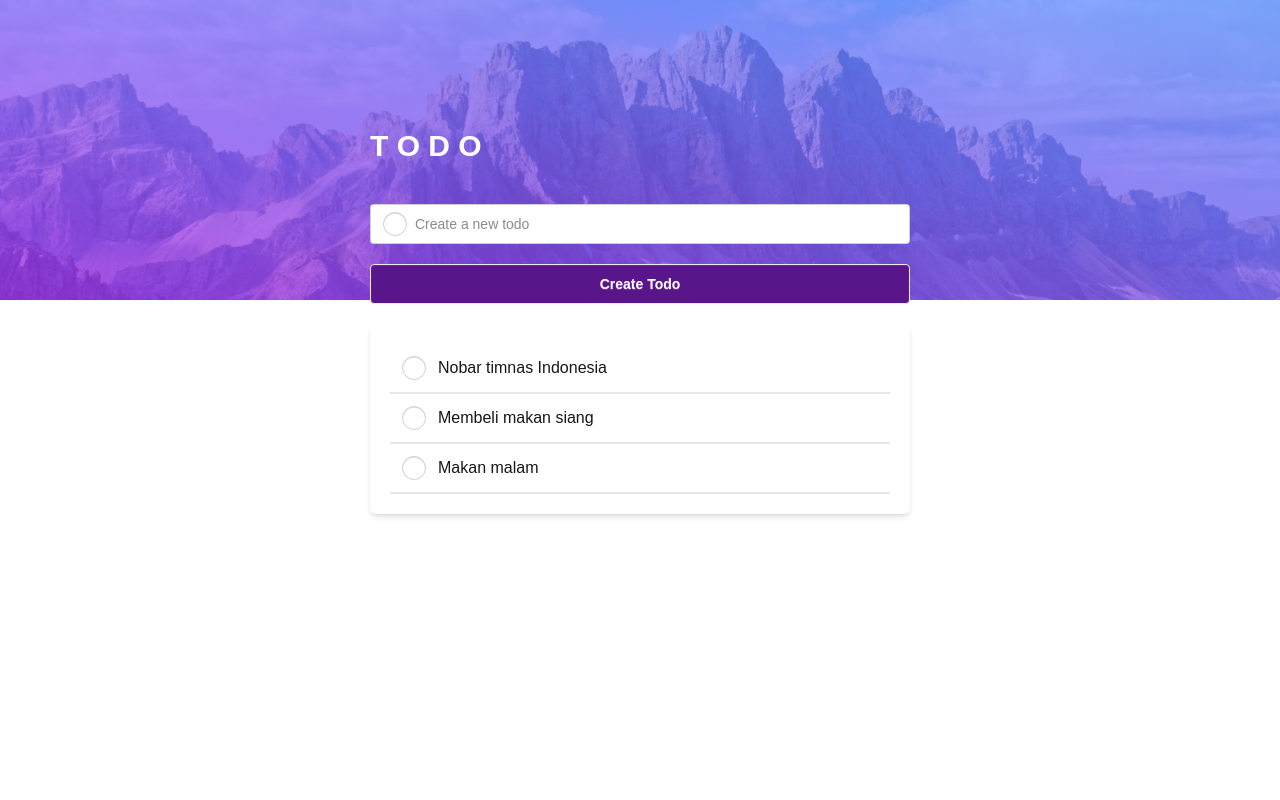
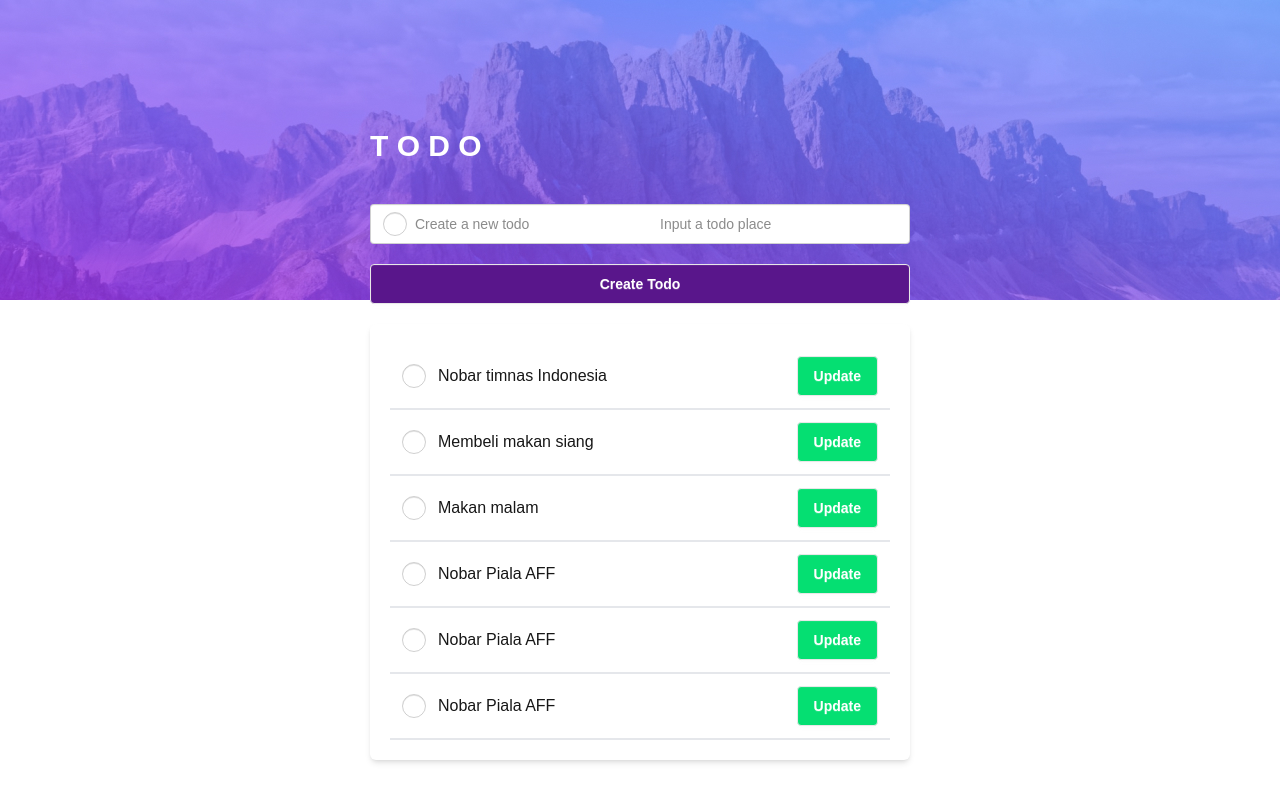
Before and after one commit to masdefry/JCWDOL021-Frontend, a Next.js app in the folder advance-nextjs/: page / in a window 1280 px wide. Built offline with nearby package versions, Linux system fonts and the light colour scheme; data requests are answered from the project's data file.

Commit message:
review challenge create todo

```diff
--- a/advance-nextjs/src/app/features/home/components/TodoList.tsx
+++ b/advance-nextjs/src/app/features/home/components/TodoList.tsx
@@ -1,15 +1,49 @@
+import { Dispatch, SetStateAction } from 'react';
+
 interface ITodoListProps {
   todo: string;
+  idToUpdate: string;
+  id: string;
+  setIdToUpdate: Dispatch<SetStateAction<string>>;
 }
 
-export default function TodoList({ todo }: ITodoListProps) {
+export default function TodoList({
+  todo,
+  idToUpdate,
+  id,
+  setIdToUpdate,
+}: ITodoListProps) {
   return (
     <div className='flex items-center gap-3 border-b-2 border-gray-200 p-3'>
       <input
         type='radio'
         className='radio'
       />
-      <h3>{todo}</h3>
+      {String(idToUpdate) === id ? (
+        <>
+          <input
+            type='text'
+            className='grow w-full input'
+            placeholder='Update new todo'
+          />
+          <button
+            onClick={() => setIdToUpdate(id)}
+            className='btn bg-green-400 text-white ml-auto'
+          >
+            Save
+          </button>
+        </>
+      ) : (
+        <>
+          <h3>{todo}</h3>
+          <button
+            onClick={() => setIdToUpdate(id)}
+            className='btn bg-green-400 text-white ml-auto'
+          >
+            Update
+          </button>
+        </>
+      )}
     </div>
   );
 }
--- a/advance-nextjs/src/app/page.tsx
+++ b/advance-nextjs/src/app/page.tsx
@@ -5,7 +5,9 @@ import { useEffect, useState, useRef } from 'react';
 
 export default function Home() {
   const [todos, setTodos] = useState([]);
+  const [idToUpdate, setIdToUpdate] = useState<string>('');
   const inputTodo = useRef<HTMLInputElement>(null);
+  const inputPlace = useRef<HTMLInputElement>(null);
 
   const onGetTodos = async () => {
     try {
@@ -17,13 +19,18 @@ export default function Home() {
     }
   };
 
-  const onPostTodo = async() => {
+  const onPostTodo = async () => {
     try {
-      await axios.post('http://localhost:3001/todos', {name: inputTodo.current!.value})
+      await axios.post('http://localhost:3001/todos', {
+        name: inputTodo.current!.value,
+        place: inputPlace.current!.value,
+      });
+
+      await onGetTodos();
     } catch (error) {
       console.log(error);
     }
-  }
+  };
 
   useEffect(() => {
     console.log('componentDidMount Executed!');
@@ -34,7 +41,6 @@ export default function Home() {
 
   return (
     <>
-      {console.log('Render')}
       <section
         id='banner'
         className='flex justify-center'
@@ -54,8 +60,17 @@ export default function Home() {
               className='grow w-full'
               placeholder='Create a new todo'
             />
+            <input
+              ref={inputPlace}
+              type='text'
+              className='grow w-full'
+              placeholder='Input a todo place'
+            />
           </label>
-          <button onClick={onPostTodo} className='btn bg-purple-900 text-white w-full mt-5'>
+          <button
+            onClick={onPostTodo}
+            className='btn bg-purple-900 text-white w-full mt-5'
+          >
             Create Todo
           </button>
           {/* component todo list */}
@@ -66,6 +81,9 @@ export default function Home() {
                 <TodoList
                   key={index}
                   todo={item?.name}
+                  id={item?.id}
+                  idToUpdate={idToUpdate}
+                  setIdToUpdate={setIdToUpdate}
                 />
               );
             })}
--- a/advance-nextjs/src/db/db.json
+++ b/advance-nextjs/src/db/db.json
@@ -13,6 +13,21 @@
     {
       "id": "0ac8",
       "name": "Makan malam"
+    },
+    {
+      "id": "5ea3",
+      "name": "Nobar Piala AFF",
+      "place": "Cafe"
+    },
+    {
+      "id": "054b",
+      "name": "Nobar Piala AFF",
+      "place": "Cafe"
+    },
+    {
+      "id": "bfaa",
+      "name": "Nobar Piala AFF",
+      "place": "Cafe"
     }
   ]
 }
```
